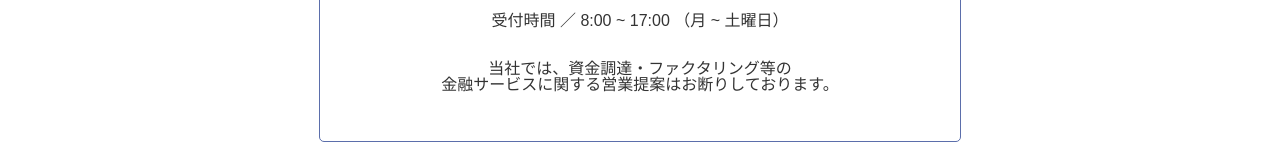
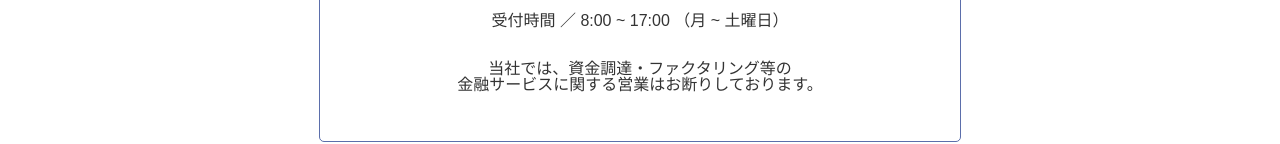
Before and after one commit to nao-mypage/growelect, a plain HTML site: page contact.html in a window 1280 px wide. Shown: the part 813-957 px from the top of the page. Drawn offline with Linux system fonts and the light colour scheme.

Commit message:
Update contact.html

```diff
--- a/contact.html
+++ b/contact.html
@@ -63,7 +63,7 @@
                 <p class="phone_message">
                     受付時間 ／ 8:00 ~ 17:00 （月 ~ 土曜日）<br><br><br>
 
-                   当社では、資金調達・ファクタリング等の<br>金融サービスに関する営業提案はお断りしております。
+                   当社では、資金調達・ファクタリング等の<br>金融サービスに関する営業はお断りしております。
                 </p>
             </div>
         </section>
```
